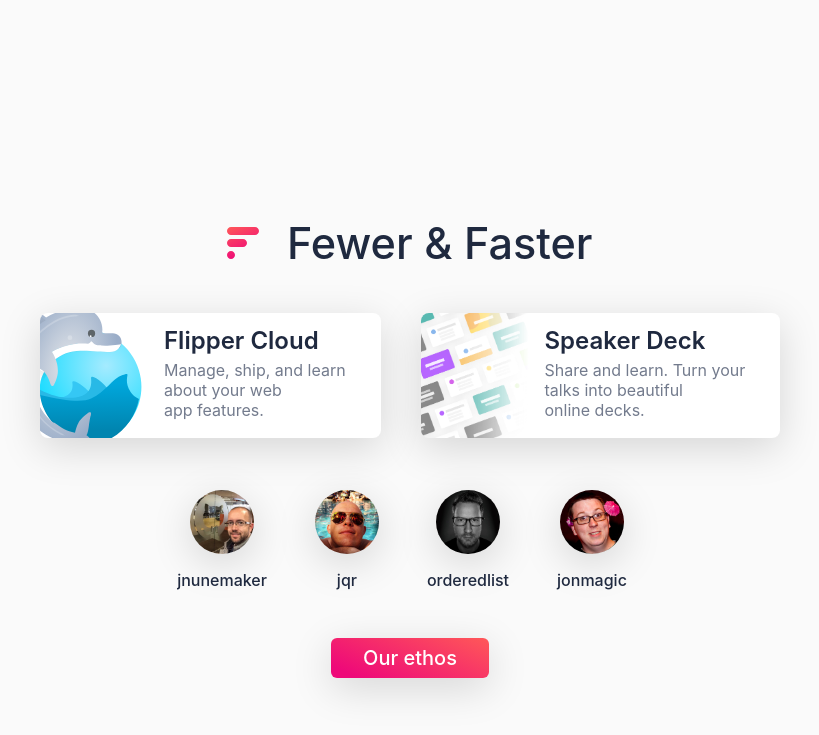
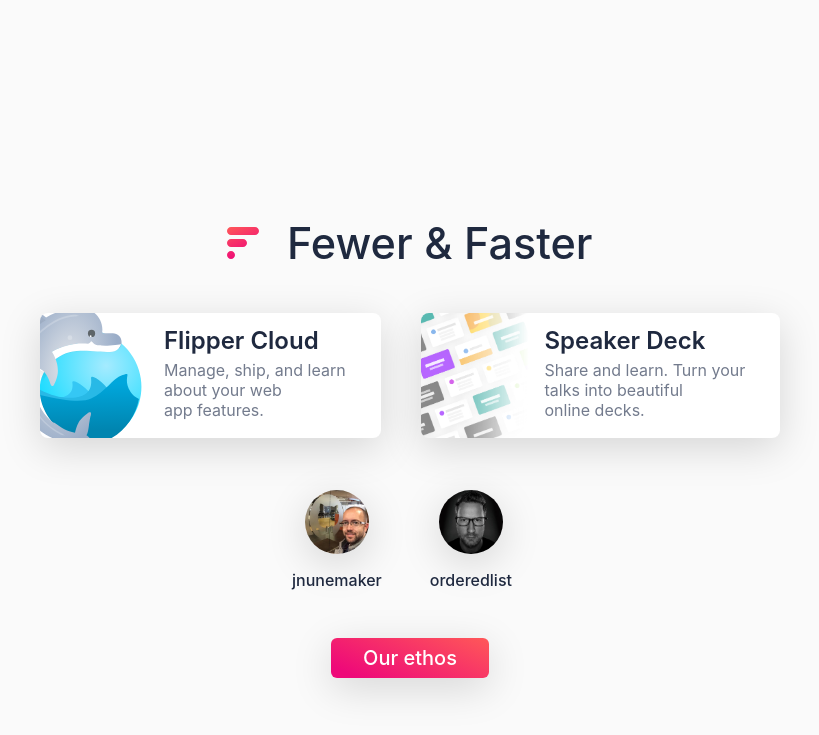
Before and after one commit to fewerandfaster/fewerandfaster.github.io, a Jekyll site: the page built from index.html, in a window 1280 px wide. Shown: the top 735 px of the page, without its empty margins (230-1049 px from the left). Built offline with Jekyll 4.4.1, drawn with Linux system fonts in a browser that asks for light colours.

Commit message:
And then there were 2

```diff
--- a/index.html
+++ b/index.html
@@ -29,17 +29,9 @@
     <div class="person-avatar"><img src="images/jnunemaker.jpg" alt="John Nunemaker"></div>
     <div class="person-handle">jnunemaker</div>
   </a>
-  <a href="https://twitter.com/jqr" class="person">
-    <div class="person-avatar"><img src="images/jqr.jpg" alt="Eli Miller"></div>
-    <div class="person-handle">jqr</div>
-  </a>
   <a href="https://twitter.com/orderedlist" class="person">
     <div class="person-avatar"><img src="images/orderedlist.jpg" alt="Steve Smith"></div>
     <div class="person-handle">orderedlist</div>
-  </a>
-  <a href="https://twitter.com/jonmagic" class="person">
-    <div class="person-avatar"><img src="images/jonmagic.jpg" alt="Jon Hoyt"></div>
-    <div class="person-handle">jonmagic</div>
   </a>
 </div>
 
```
